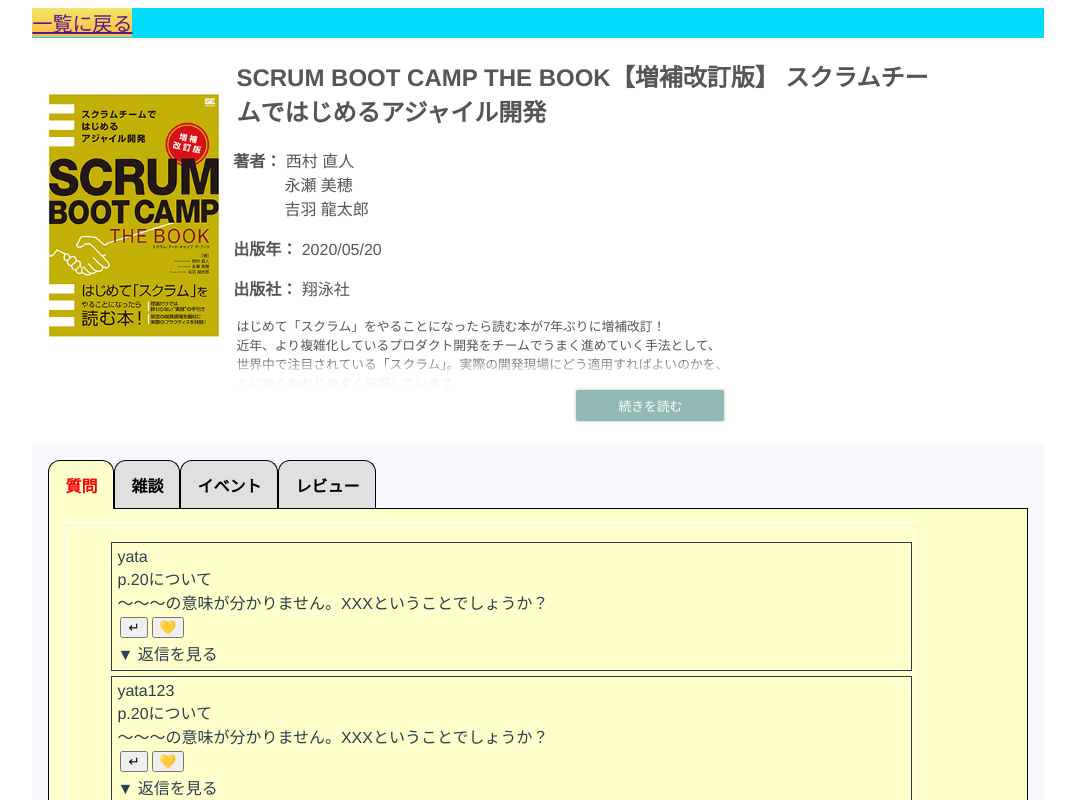
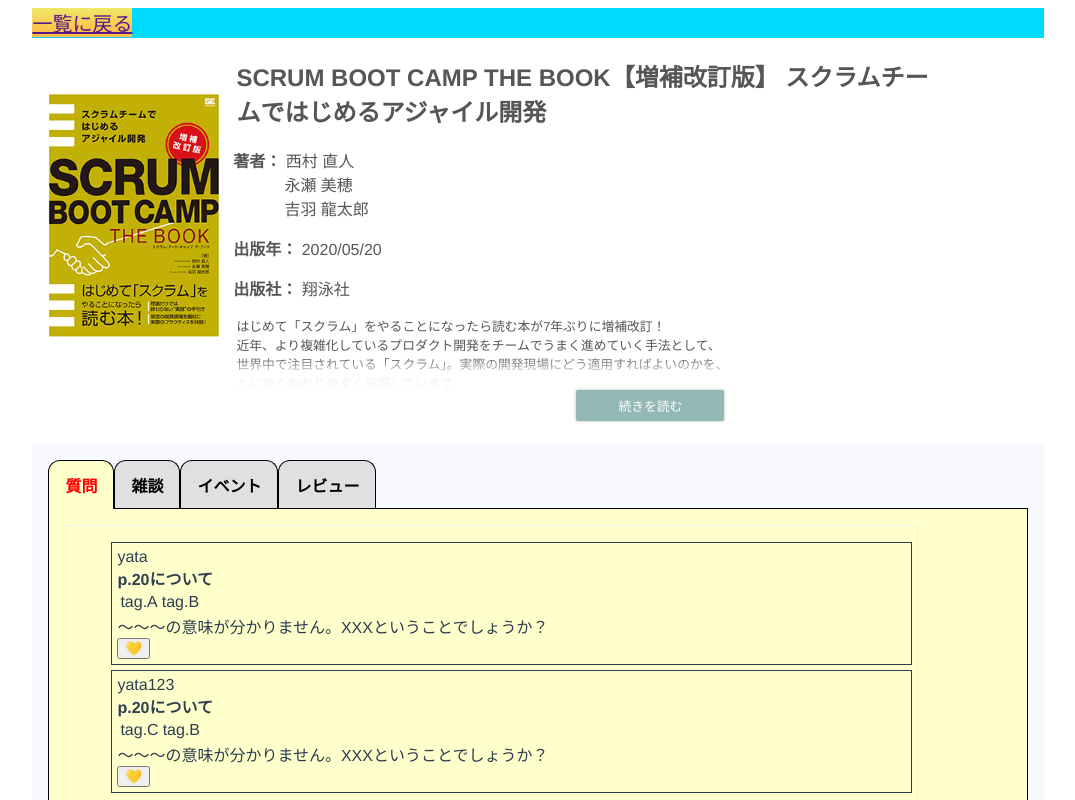
Before and after one commit to R-Yoshikawa/muscle-alchol, a Vue app: page / in a window 1280 px wide. Shown: the top 800 px of the page, without its empty margins (102-1177 px from the left). Built offline with nearby package versions, Linux system fonts and the light colour scheme.

Commit message:
タイトルが返信を拡張/縮小のボタン
タグを表示

最後の返信のみ返信可能

```diff
--- a/src/components/BookThread.vue
+++ b/src/components/BookThread.vue
@@ -31,21 +31,23 @@
             >
               <div class="subtitle">
                 <div>{{ thread.name }}</div>
-                <div>{{ thread.title }}</div>
-                <div>{{ thread.content }}</div>
-                <table>
-                  <tr>
-                    <td><button>↵</button></td>
-                    <td><button>💛</button></td>
-                  </tr>
-                </table>
 
                 <div
                   onclick="obj=document.getElementById('menu1').style; obj.display=(obj.display=='none')?'block':'none';"
                 >
-                  <a style="cursor: pointer">▼ 返信を見る</a>
+                  <a style="cursor: pointer; font-weight: bold"
+                    >{{ thread.title }}
+                  </a>
                 </div>
-                <!--// 折りたたみ展開ボタン -->
+                <table>
+                  <tr>
+                    <td v-for="(tag, indexTag) in thread.tag" :key="indexTag">
+                      {{ tag }}
+                    </td>
+                  </tr>
+                </table>
+                <div>{{ thread.content }}</div>
+                <button>💛</button>
 
                 <!-- ここから先を折りたたむ -->
                 <div id="menu1" style="display: none; clear: both">
@@ -60,11 +62,12 @@
                         <div>
                           {{ reply.content }}
                         </div>
-
                         <table>
                           <tr>
-                            <td><button>↵</button></td>
                             <td><button>💛</button></td>
+                            <td v-if="indexReply == thread.reply.length - 1">
+                              <button>↵</button>
+                            </td>
                           </tr>
                         </table>
                       </div>
--- a/src/data/sampleQuestion.js
+++ b/src/data/sampleQuestion.js
@@ -3,6 +3,7 @@ const sampleQuestion = [
     name: "yata",
     title: "p.20について",
     content: "～～～の意味が分かりません。XXXということでしょうか？",
+    tag: ["tag.A", "tag.B"],
     reply: [
       {
         name: "yata",
@@ -22,6 +23,7 @@ const sampleQuestion = [
     name: "yata123",
     title: "p.20について",
     content: "～～～の意味が分かりません。XXXということでしょうか？",
+    tag: ["tag.C", "tag.B"],
     reply: [
       {
         name: "yata456",
```
